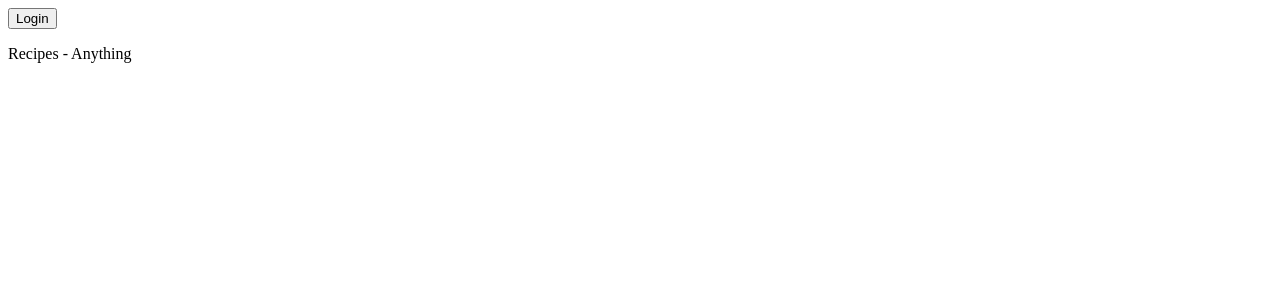
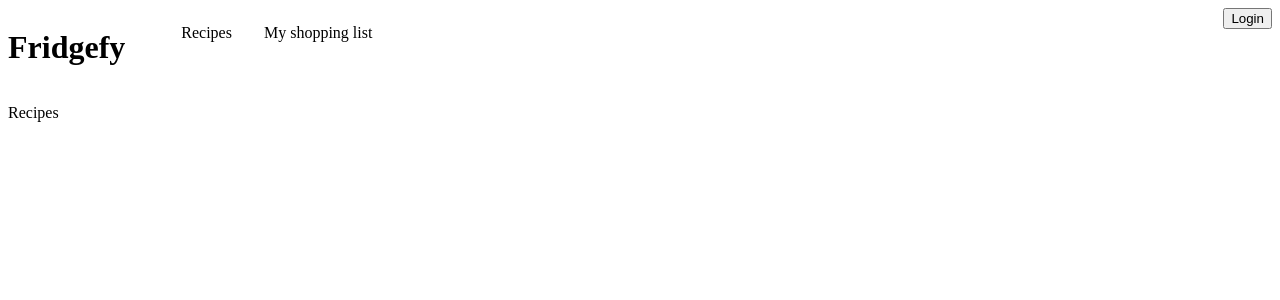
Before and after one commit to Mauriciots/fridgefy, a React (Create React App) app: page / in a window 1280 px wide. Shown: the top 300 px of the page. Built offline with nearby package versions, Linux system fonts and the light colour scheme; no server answers.

Commit message:
Add Header component

```diff
--- a/package.json
+++ b/package.json
@@ -10,7 +10,8 @@
     "firebase": "^9.9.3",
     "react": "^18.2.0",
     "react-dom": "^18.2.0",
-    "react-scripts": "5.0.1"
+    "react-scripts": "5.0.1",
+    "styled-components": "^5.3.5"
   },
   "scripts": {
     "start": "react-scripts start",
--- a/src/components/context/appContext.js
+++ b/src/components/context/appContext.js
@@ -1,11 +1,16 @@
 import React, { useContext, useReducer } from 'react';
 
-const reducer = (state, action) => {
-    switch (action.type) {
-        case 'anything':
+const reducer = (state, { type, payload }) => {
+    switch (type) {
+        case 'login':
             return {
                 ...state,
-                anything: 'something',
+                user: payload.user,
+            }
+        case 'logout':
+            return {
+                ...state,
+                user: undefined,
             }
         default:
             throw new Error('App Context Reduce: unknown action');
@@ -15,7 +20,7 @@ const reducer = (state, action) => {
 const Context = React.createContext({});
 
 export const AppContext = ({ children }) => {
-    const [state, dispatch] = useReducer(reducer, { anything: 'Anything' });
+    const [state, dispatch] = useReducer(reducer, { user: undefined });
     return (
         <Context.Provider value={{ state, dispatch }}>
             {children}
--- /dev/null
+++ b/src/components/layout/Header.js
@@ -0,0 +1,39 @@
+import React from 'react';
+import StyledHeader from './Header.styled';
+import { authenticate } from '../../services/authService';
+import { useAppContext } from '../context/appContext';
+
+const Header = () => {
+    const { state, dispatch } = useAppContext();
+
+    const handleLoginClick = async () => {
+        const user = await authenticate();
+        dispatch({ type: 'login', payload: { user } });
+    };
+
+    const handleLogoutClick = async () => {
+        dispatch({ type: 'logout' });
+    }
+
+    return (
+        <StyledHeader>
+            <h1>Fridgefy</h1>
+            <ul>
+                <li>Recipes</li>
+                <li>My shopping list</li>
+            </ul>
+            <div>
+                {state.user ? (
+                    <>
+                        <p>{state.user ? state.user.displayName : 'Not logged yet'}</p>
+                        <button onClick={handleLogoutClick}>Logout</button>
+                    </>
+                ) : (
+                    <button onClick={handleLoginClick}>Login</button>
+                )}
+            </div>
+        </StyledHeader>
+    )
+}
+
+export default Header;
--- /dev/null
+++ b/src/components/layout/Header.styled.js
@@ -0,0 +1,17 @@
+import styled from 'styled-components';
+
+const StyledHeader = styled.header`
+    display: flex;
+
+    ul {
+        flex-grow: 1;
+        display: flex;
+        list-style: none;
+
+        li {
+            padding: 0 1rem;
+        }
+    }
+`;
+
+export default StyledHeader;
--- a/src/components/pages/App.js
+++ b/src/components/pages/App.js
@@ -1,44 +1,17 @@
-import React, { useEffect, useState } from 'react';
+import React, { useEffect } from 'react';
 import { AppContext } from '../context/appContext';
 import Recipes from './Recipes';
-import { GoogleAuthProvider, signInWithRedirect, signInWithPopup, getRedirectResult } from 'firebase/auth';
-import { auth } from '../../firebase-config';
 import { getRecipes } from '../../services/recipeService';
-
-const provider = new GoogleAuthProvider();
+import Header from '../layout/Header';
 
 function App() {
-  const [user, setUser] = useState('None');
-
-  const authenticate = async () => {
-    const result = await getRedirectResult(auth);
-
-    if (!result) {
-      signInWithRedirect(auth, provider);
-      return
-    }
-
-    const credential = GoogleAuthProvider.credentialFromResult(result);
-    const { accessToken, user } = credential;
-    setUser(user);
-  }
-
-  const auth2 = async () => {
-    const result = await signInWithPopup(auth, provider);
-    const credential = GoogleAuthProvider.credentialFromResult(result);
-    const { user } = result;
-    setUser(user);
-  }
-
   useEffect(() => {
     getRecipes().then((result) => console.log(result));
   }, []);
 
   return (
     <AppContext>
-      <button onClick={() => {
-        auth2();
-      }}>Login</button>
+      <Header />
       <Recipes />
     </AppContext>
   );
--- a/src/components/pages/Recipes.js
+++ b/src/components/pages/Recipes.js
@@ -2,9 +2,7 @@ import React from 'react';
 import { useAppContext } from '../context/appContext';
 
 const Recipes = () => {
-    const { state } = useAppContext();
-
-    return <p>Recipes - {state.anything}</p>
+    return <p>Recipes</p>
 }
 
 export default Recipes;
--- /dev/null
+++ b/src/services/authService.js
@@ -0,0 +1,11 @@
+import { GoogleAuthProvider, signInWithPopup } from 'firebase/auth';
+import { auth } from '../firebase-config'
+
+const provider = new GoogleAuthProvider();
+
+export const authenticate = async () => {
+    const result = await signInWithPopup(auth, provider);
+    // const credential = GoogleAuthProvider.credentialFromResult(result);
+    const { user } = result;
+    return user;
+}
```
Also changed, not shown: 1 other file (tests, documents, lock files or other folders).
